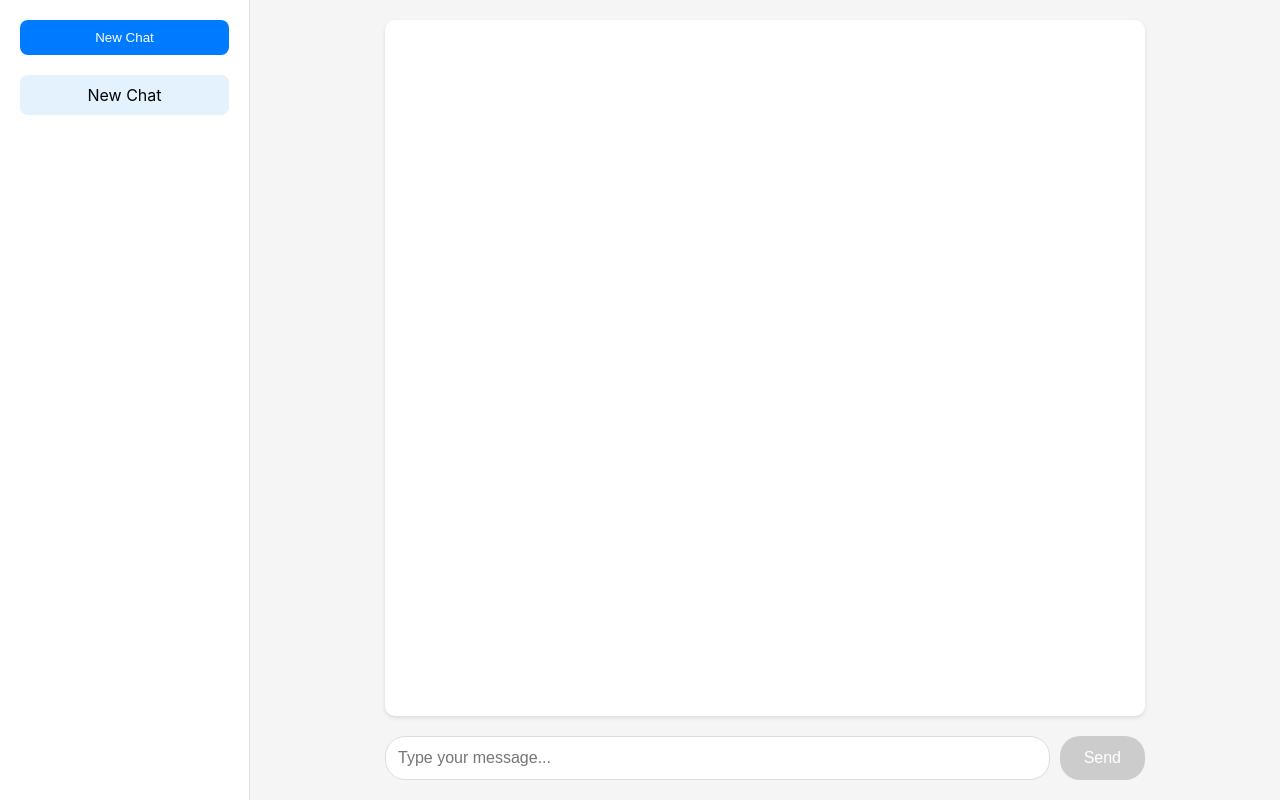
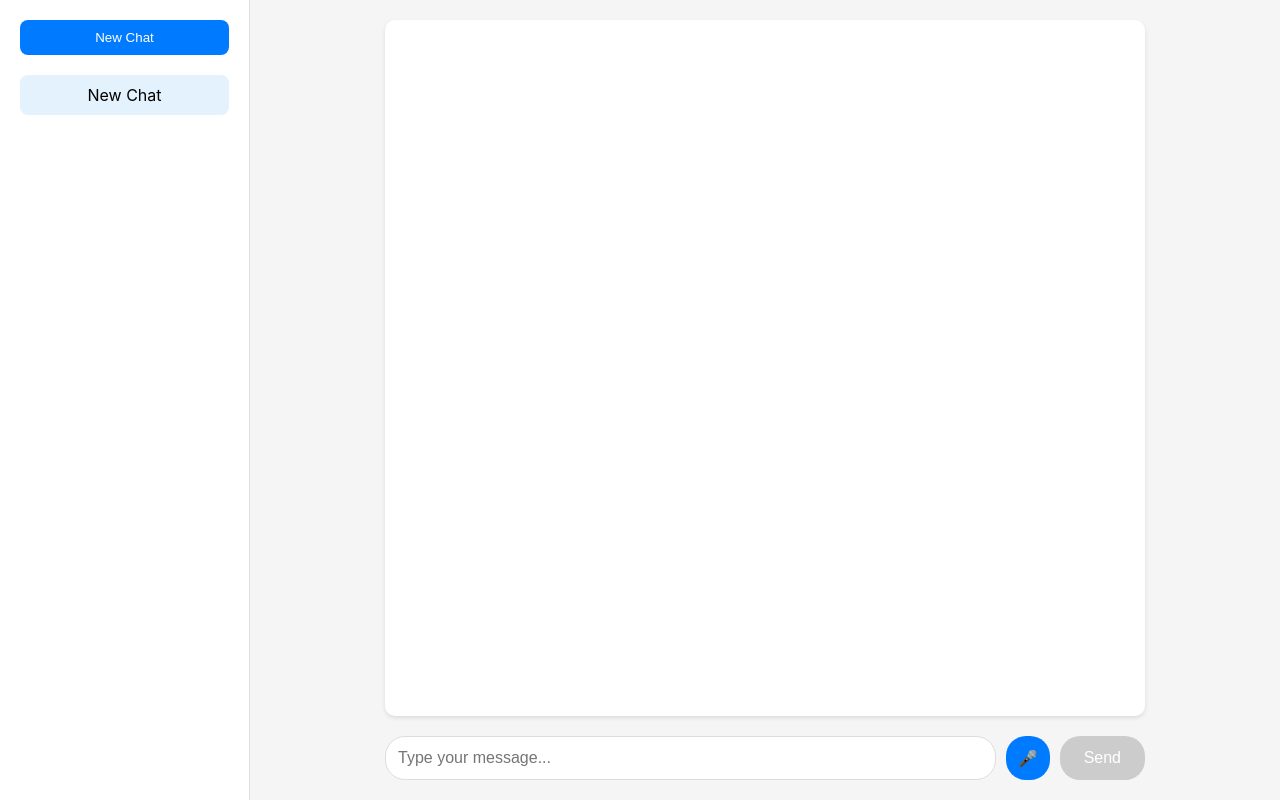
Before and after one commit to ilanamartin10/DecoChat, a React (Create React App) app in the folder frontend/: page / in a window 1280 px wide. Both pictures are taken after a click on the button "New Chat". Shown: the part 133-933 px from the top of the page. Built offline with nearby package versions, Linux system fonts and the light colour scheme.

Commit message:
Add speech to text for chatbot

```diff
--- a/frontend/src/components/ChatInterface.tsx
+++ b/frontend/src/components/ChatInterface.tsx
@@ -1,5 +1,50 @@
 import React, { useState, useRef, useEffect } from 'react';
 import styled from 'styled-components';
+
+// Declare global types for the Web Speech API
+declare global {
+  interface Window {
+    webkitSpeechRecognition: new () => SpeechRecognition;
+  }
+}
+
+// Add type definitions for the Web Speech API
+interface SpeechRecognition extends EventTarget {
+  continuous: boolean;
+  interimResults: boolean;
+  lang: string;
+  start(): void;
+  stop(): void;
+  onresult: ((this: SpeechRecognition, ev: SpeechRecognitionEvent) => any) | null;
+  onend: ((this: SpeechRecognition, ev: Event) => any) | null;
+  onerror: ((this: SpeechRecognition, ev: SpeechRecognitionError) => any) | null;
+}
+
+interface SpeechRecognitionEvent extends Event {
+  results: SpeechRecognitionResultList;
+}
+
+interface SpeechRecognitionError extends Event {
+  error: string;
+}
+
+interface SpeechRecognitionResultList {
+  length: number;
+  item(index: number): SpeechRecognitionResult;
+  [index: number]: SpeechRecognitionResult;
+}
+
+interface SpeechRecognitionResult {
+  isFinal: boolean;
+  length: number;
+  item(index: number): SpeechRecognitionAlternative;
+  [index: number]: SpeechRecognitionAlternative;
+}
+
+interface SpeechRecognitionAlternative {
+  transcript: string;
+  confidence: number;
+}
 
 interface Message {
   role: 'user' | 'assistant';
@@ -127,6 +172,26 @@ const Input = styled.input`
   }
 `;
 
+const MicButton = styled.button<{ isListening: boolean }>`
+  padding: 12px;
+  background: ${props => props.isListening ? '#ff4444' : '#007bff'};
+  color: white;
+  border: none;
+  border-radius: 20px;
+  cursor: pointer;
+  font-size: 16px;
+  display: flex;
+  align-items: center;
+  justify-content: center;
+  &:hover {
+    background: ${props => props.isListening ? '#cc0000' : '#0056b3'};
+  }
+  &:disabled {
+    background: #cccccc;
+    cursor: not-allowed;
+  }
+`;
+
 const Button = styled.button`
   padding: 12px 24px;
   background: #007bff;
@@ -153,7 +218,7 @@ const formatMessage = (content: string) => {
   content = content.replace(/\n\n/g, '\n\n');
 
   // Format numbered lists
-  content = content.replace(/\n\d+\./g, match => `\n${match}`);
+  content = content.replace(/\n(\d+)\./g, (match: string, number: string) => `\n${number}.`);
 
   return content;
 };
@@ -163,7 +228,55 @@ const ChatInterface: React.FC = () => {
   const [activeChatId, setActiveChatId] = useState<string | null>(null);
   const [input, setInput] = useState('');
   const [isLoading, setIsLoading] = useState(false);
+  const [isListening, setIsListening] = useState(false);
+  const recognitionRef = useRef<SpeechRecognition | null>(null);
   const messagesEndRef = useRef<HTMLDivElement>(null);
+
+  useEffect(() => {
+    // Initialize speech recognition
+    if ('webkitSpeechRecognition' in window) {
+      const recognition = new (window as any).webkitSpeechRecognition();
+      recognition.continuous = false;
+      recognition.interimResults = false;
+      recognition.lang = 'en-US';
+
+      recognition.onresult = (event: SpeechRecognitionEvent) => {
+        const transcript = event.results[0][0].transcript;
+        setInput(prev => prev + (prev ? ' ' : '') + transcript);
+      };
+
+      recognition.onend = () => {
+        setIsListening(false);
+      };
+
+      recognition.onerror = (event: SpeechRecognitionError) => {
+        console.error('Speech recognition error:', event.error);
+        setIsListening(false);
+      };
+
+      recognitionRef.current = recognition;
+    }
+
+    return () => {
+      if (recognitionRef.current) {
+        recognitionRef.current.stop();
+      }
+    };
+  }, []);
+
+  const startListening = () => {
+    if (recognitionRef.current && !isListening) {
+      recognitionRef.current.start();
+      setIsListening(true);
+    }
+  };
+
+  const stopListening = () => {
+    if (recognitionRef.current && isListening) {
+      recognitionRef.current.stop();
+      setIsListening(false);
+    }
+  };
 
   const scrollToBottom = () => {
     messagesEndRef.current?.scrollIntoView({ behavior: 'smooth' });
@@ -294,6 +407,14 @@ const ChatInterface: React.FC = () => {
                 placeholder="Type your message..."
                 disabled={isLoading}
               />
+              <MicButton
+                isListening={isListening}
+                onClick={isListening ? stopListening : startListening}
+                disabled={!('webkitSpeechRecognition' in window)}
+                title={!('webkitSpeechRecognition' in window) ? 'Speech recognition not supported in your browser' : ''}
+              >
+                {isListening ? '🎤' : '🎤'}
+              </MicButton>
               <Button onClick={handleSend} disabled={isLoading || !input.trim()}>
                 {isLoading ? 'Sending...' : 'Send'}
               </Button>
@@ -301,7 +422,7 @@ const ChatInterface: React.FC = () => {
           </>
         ) : (
           <div style={{ textAlign: 'center', padding: '20px' }}>
-            <h2>Welcome to IKEA Furniture Chatbot</h2>
+            <h2>Welcome to DecoChat Chatbot</h2>
             <p>Start a new chat to begin your furniture search!</p>
           </div>
         )}
```
